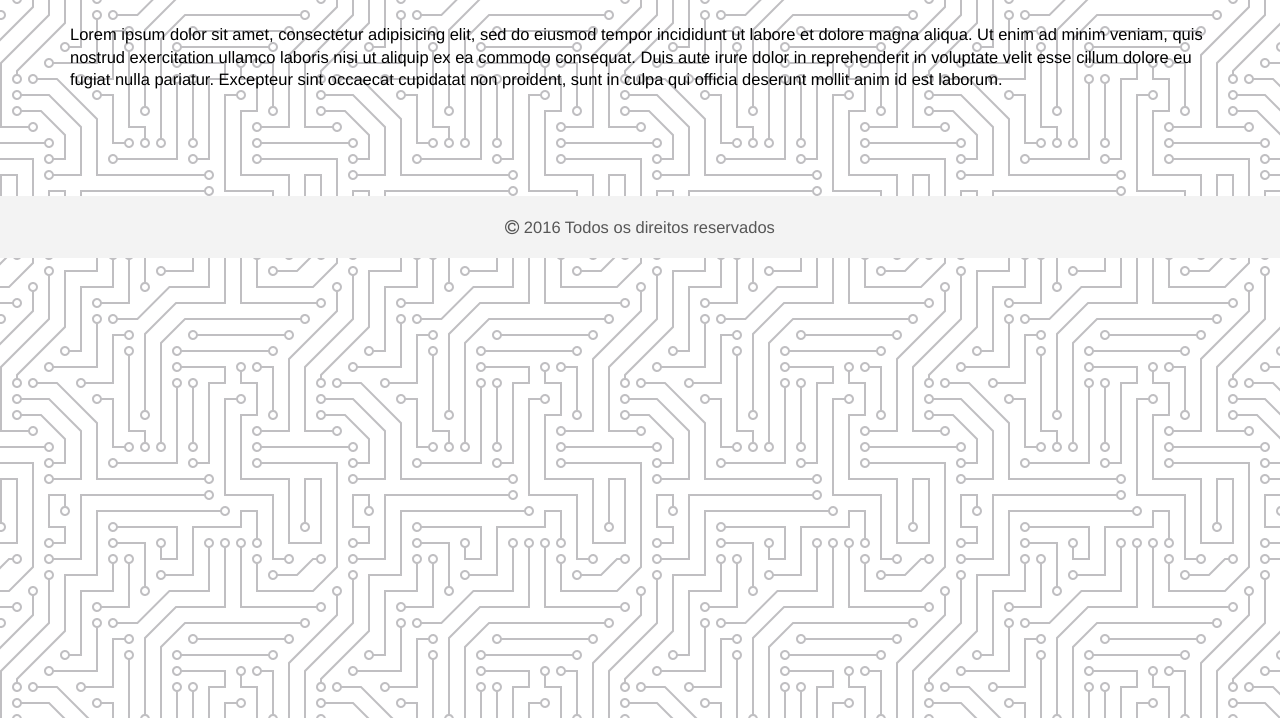
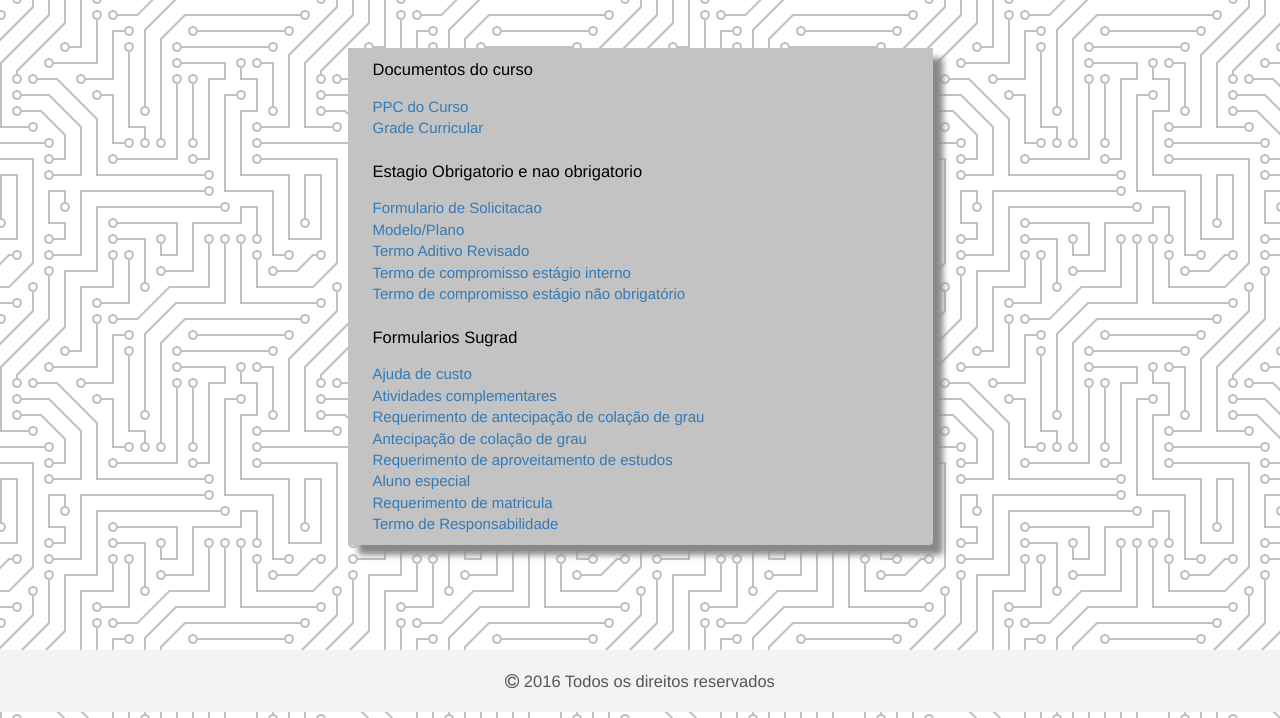
Before and after one commit to SiteCA/siteCA, a PHP site: page /formularios.php in a window 1280 px wide. Shown: the part 82-800 px from the top of the page. Run offline with PHP 8.4, Linux system fonts and the light colour scheme; some libraries are stand-ins or nearby versions.

Commit message:
Implementação da Pagina Formularios

```diff
--- a/formularios.php
+++ b/formularios.php
@@ -2,17 +2,41 @@
 	<section id="home" class="home">
 	<div class="container">
 		<div class="row">
-			<div class="col-sm-12 col-sm" style="color: black;">
-				<p>Lorem ipsum dolor sit amet, consectetur adipisicing elit, sed do eiusmod
-				tempor incididunt ut labore et dolore magna aliqua. Ut enim ad minim veniam,
-				quis nostrud exercitation ullamco laboris nisi ut aliquip ex ea commodo
-				consequat. Duis aute irure dolor in reprehenderit in voluptate velit esse
-				cillum dolore eu fugiat nulla pariatur. Excepteur sint occaecat cupidatat non
-				proident, sunt in culpa qui officia deserunt mollit anim id est laborum.</p>
+		<!-- comeco da seção de noticias-->
+		<div class="noticias col-md-6 col-md-offset-3" style="margin-top: 25px;">
+            <div class="noticia">
+
+				<p>Documentos do curso</p>
+				<a href="Formularios_e_Documentos/Documentos_Curso/CC.PPC - Completo.pdf">PPC do Curso</a><br/>
+				<a href="Formularios_e_Documentos/Documentos_Curso/grade_CienComp_Correcao.pdf">Grade Curricular</a><br/>
+
+				<br/><p> Estagio Obrigatorio e nao obrigatorio </p>
+				<a href="Formularios_e_Documentos/Estagio_Obrigatorio_e_Nao_Obrigatorio/formulario_de_solicitacao_de_certificado.pdf">Formulario de Solicitacao</a><br/>
+				<a href="Formularios_e_Documentos/Estagio_Obrigatorio_e_Nao_Obrigatorio/Modelo_Plano_Trabalho_em_Branco.pdf">Modelo/Plano</a><br/>
+				<a href="Formularios_e_Documentos/Estagio_Obrigatorio_e_Nao_Obrigatorio/termo_aditivo_revisado.pdf">Termo Aditivo Revisado</a><br/>
+				<a href="Formularios_e_Documentos/Estagio_Obrigatorio_e_Nao_Obrigatorio/TERMO_DE_COMPROMISSO_ESTÁGIO_INTERNO_UFES_DIGITAVEL.pdf">Termo de compromisso estágio interno</a><br/>
+				<a href="Formularios_e_Documentos/Estagio_Obrigatorio_e_Nao_Obrigatorio/Termo_de_Compromisso_Estagio_Nao_Obrigatorio.pdf">Termo de compromisso estágio não obrigatório</a><br/>
+
+
+				<br/><p>Formularios Sugrad</p>
+				<a href="Formularios_e_Documentos/Formularios_Sugrad/AJUDA_DE_CUSTO.pdf">Ajuda de custo</a><br/>
+				<a href="Formularios_e_Documentos/Formularios_Sugrad/FORMULARIO_PROGRAMA_DE_ATIVIDADES_COMPLEMENTARES_0.pdf">Atividades complementares</a><br/>
+				<a href="Formularios_e_Documentos/Formularios_Sugrad/Instrucao_Normativa 003-2014_ANEXO_I.pdf">Requerimento de antecipação de colação de grau</a><br/>
+				<a href="Formularios_e_Documentos/Formularios_Sugrad/Instrucao_Normativa 003-2014_ANEXO_II.pdf">Antecipação de colação de grau</a><br/>
+				<a href="Formularios_e_Documentos/Formularios_Sugrad/NOVO_REQUERIMENTO_DE_APROVEITAMENTO - DISPENSA_A6_0.pdf">Requerimento de aproveitamento de estudos</a><br/>
+				<a href="Formularios_e_Documentos/Formularios_Sugrad/Requerimento_de Aluno_Especial.pdf">Aluno especial</a><br/>
+				<a href="Formularios_e_Documentos/Formularios_Sugrad/REQUERIMENTO UNICO_DE_MATRICULA_A5RENAN.pdf">Requerimento de matricula</a><br/>
+				<a href="Formularios_e_Documentos/Formularios_Sugrad/TERMO_DE_RESPONSABILIDADE_MODELO_NOVO_PREENCHIVEL.pdf">Termo de Responsabilidade</a><br/>
+
 			</div>
 		</div>
+		</div>
+		</div>
 
-	</div>
+
+
+
+	<!--</div>-->
 	</section>
 
 
--- a/header.php
+++ b/header.php
@@ -72,7 +72,7 @@
                                                 <li><a href="#">Representantes</a></li>
 											  </ul>
 											</li>
-                                            <li><a href="#">Formulários</a></li>
+                                            <li><a href="formularios.php">Formulários</a></li>
                                             <li><a href="#">Links</a></li>
                                             <li><a href="#">Calendário</a></li>
                                             <li><a href="contato.php">Contato</a></li>
```
Also changed, not shown: 16 other files.
